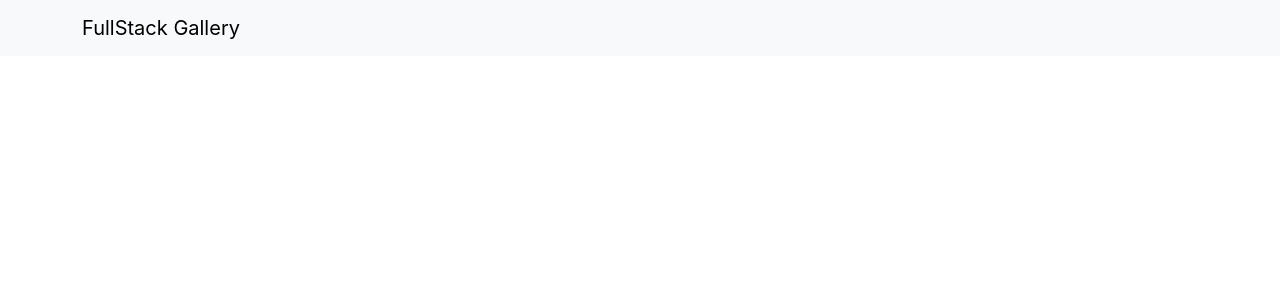
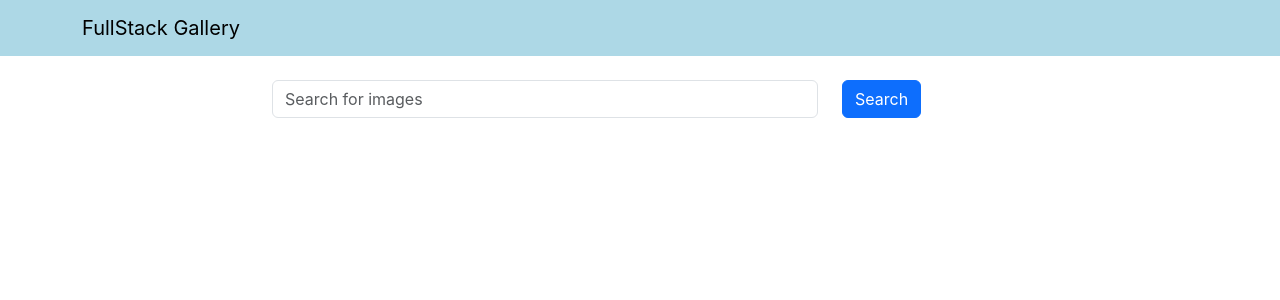
Before and after one commit to AHTHneeuhl/fullstack-gallery, a React (Create React App) app in the folder ui/: page / in a window 1280 px wide. Shown: the top 300 px of the page. Built offline with nearby package versions, Linux system fonts and the light colour scheme.

Commit message:
styles: style search component

```diff
--- a/ui/src/App.tsx
+++ b/ui/src/App.tsx
@@ -1,9 +1,11 @@
 import Header from "components/Header";
+import Search from "components/Search";
 
 const App: React.FC = () => {
   return (
     <main>
       <Header content="FullStack Gallery" />
+      <Search />
     </main>
   );
 };
--- a/ui/src/components/Header.tsx
+++ b/ui/src/components/Header.tsx
@@ -4,9 +4,13 @@ type TProps = {
   content: string;
 };
 
+const navbarStyles: React.CSSProperties = {
+  backgroundColor: "lightblue",
+};
+
 const Header: React.FC<TProps> = ({ content }) => {
   return (
-    <Navbar bg="light" data-bs-theme="light">
+    <Navbar data-bs-theme="light" style={navbarStyles}>
       <Container>
         <Navbar.Brand href="#home">{content}</Navbar.Brand>
       </Container>
--- /dev/null
+++ b/ui/src/components/Search.tsx
@@ -0,0 +1,26 @@
+import { Button, Col, Container, Form, Row } from "react-bootstrap";
+
+const Search: React.FC = () => {
+  return (
+    <Container className="mt-4">
+      <Row className="justify-content-center">
+        <Col xs={12} md={8}>
+          <Form>
+            <Row>
+              <Col xs={9}>
+                <Form.Control placeholder="Search for images" />
+              </Col>
+              <Col>
+                <Button color="primary" type="submit">
+                  Search
+                </Button>
+              </Col>
+            </Row>
+          </Form>
+        </Col>
+      </Row>
+    </Container>
+  );
+};
+
+export default Search;
```
